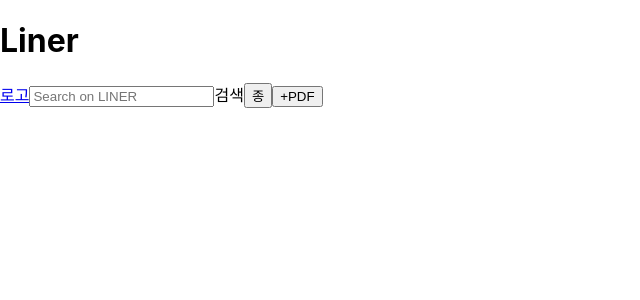
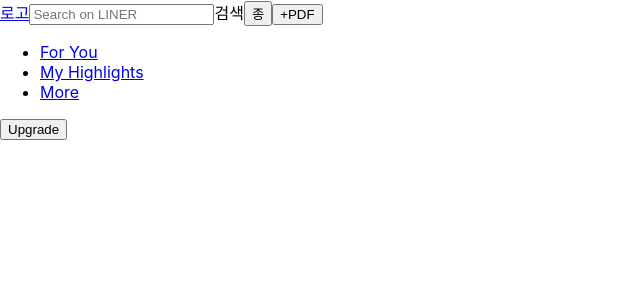
Before and after one commit to chaerang2/liner_clone, a React (Create React App) app: page / in a window 1280 px wide. Shown: the top 300 px of the page, without its empty margins (0-640 px from the left). Built offline with nearby package versions, Linux system fonts and the light colour scheme.

Commit message:
feature/#4/LeftMenu 왼쪽 사이드 메뉴 Link 및 업그레이드 버튼 구현

```diff
--- a/src/App.js
+++ b/src/App.js
@@ -3,14 +3,15 @@
   BrowserRouter as Router,
 } from "react-router-dom";
 import Header from './components/Header'
+import LeftMenu from './components/LeftMenu'
 
 
 function App() {
   return (
     <Router>
       <div>
-        <h1>Liner</h1>
-        <Header></Header>
+        <Header />
+        <LeftMenu />
       </div>
     </Router>
   );
--- /dev/null
+++ b/src/components/LeftMenu.js
@@ -0,0 +1,19 @@
+import React from 'react';
+import {
+  Link
+} from "react-router-dom";
+
+function LeftMenu(){
+  return(
+    <>
+      <ul>
+        <li><Link to='/'>For You</Link></li>
+        <li><Link to='/myhighlights'>My Highlights</Link></li>
+        <li><Link to='/more'>More</Link></li>
+      </ul>
+      <button>Upgrade</button>
+    </>
+  )
+}
+
+export default LeftMenu;
```
